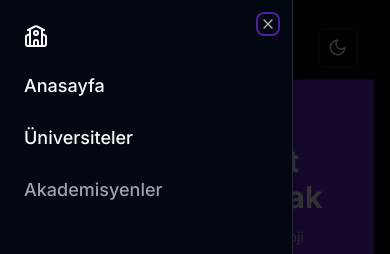
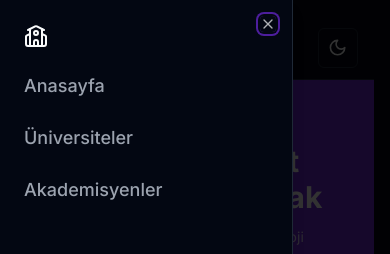
Before and after one commit to altunf/universite_bilgi_sistemi, a Next.js app in the folder client/: page /academics/1 in a window 390 px wide. Both pictures are taken after a click on the button "Toggle navigation menu". Shown: the top 254 px of the page. Built offline with nearby package versions, Linux system fonts and the light colour scheme.

Commit message:
feat: created mobile-sheet component and add sheet menu into mobile-navbar

```diff
--- /dev/null
+++ b/client/components/mobile-navbar.jsx
@@ -0,0 +1,49 @@
+"use client";
+import React from "react";
+import Link from "next/link";
+import { Menu, School } from "lucide-react";
+import { Button } from "@/components/ui/button";
+
+import { Sheet, SheetContent, SheetTrigger } from "@/components/ui/sheet";
+
+export const MobileNavbar = () => {
+  return (
+    <Sheet>
+      <SheetTrigger asChild>
+        <Button variant="outline" size="icon" className="shrink-0 md:hidden">
+          <Menu className="h-5 w-5" />
+          <span className="sr-only">Toggle navigation menu</span>
+        </Button>
+      </SheetTrigger>
+      <SheetContent side="left">
+        <nav className="grid gap-6 text-lg font-medium">
+          <Link
+            href="/"
+            className="flex items-center gap-2 text-lg font-semibold"
+          >
+            <School className="h-6 w-6" />
+            <span className="sr-only">Anasayfa</span>
+          </Link>{" "}
+          <Link
+            href="/"
+            className="text-muted-foreground hover:text-foreground"
+          >
+            Anasayfa
+          </Link>
+          <Link
+            href="/universities"
+            className="text-muted-foreground hover:text-foreground"
+          >
+            Üniversiteler
+          </Link>
+          <Link
+            href="/academics"
+            className="text-muted-foreground hover:text-foreground"
+          >
+            Akademisyenler
+          </Link>
+        </nav>
+      </SheetContent>
+    </Sheet>
+  );
+};
--- a/client/components/navbar.jsx
+++ b/client/components/navbar.jsx
@@ -1,10 +1,9 @@
 "use client";
 import React from "react";
 import Link from "next/link";
-import { Menu, School } from "lucide-react";
-import { Button } from "@/components/ui/button";
+import { MobileNavbar } from "@/components/mobile-navbar";
+import { School } from "lucide-react";
 
-import { Sheet, SheetContent, SheetTrigger } from "@/components/ui/sheet";
 import { ThemeButton } from "./theme-button";
 
 export const Navbar = () => {
@@ -37,37 +36,7 @@ export const Navbar = () => {
           Akademisyenler
         </Link>
       </nav>
-      <Sheet>
-        <SheetTrigger asChild>
-          <Button variant="outline" size="icon" className="shrink-0 md:hidden">
-            <Menu className="h-5 w-5" />
-            <span className="sr-only">Toggle navigation menu</span>
-          </Button>
-        </SheetTrigger>
-        <SheetContent side="left">
-          <nav className="grid gap-6 text-lg font-medium">
-            <Link
-              href="/"
-              className="flex items-center gap-2 text-lg font-semibold"
-            >
-              <School className="h-6 w-6" />
-              <span className="sr-only">Anasayfa</span>
-            </Link>{" "}
-            <Link href="/" className="hover:text-foreground">
-              Anasayfa
-            </Link>
-            <Link href="/universities" className="hover:text-foreground">
-              Üniversiteler
-            </Link>
-            <Link
-              href="/academics"
-              className="text-muted-foreground hover:text-foreground"
-            >
-              Akademisyenler
-            </Link>
-          </nav>
-        </SheetContent>
-      </Sheet>
+      <MobileNavbar />
       <div>
         <ThemeButton />
       </div>
```
